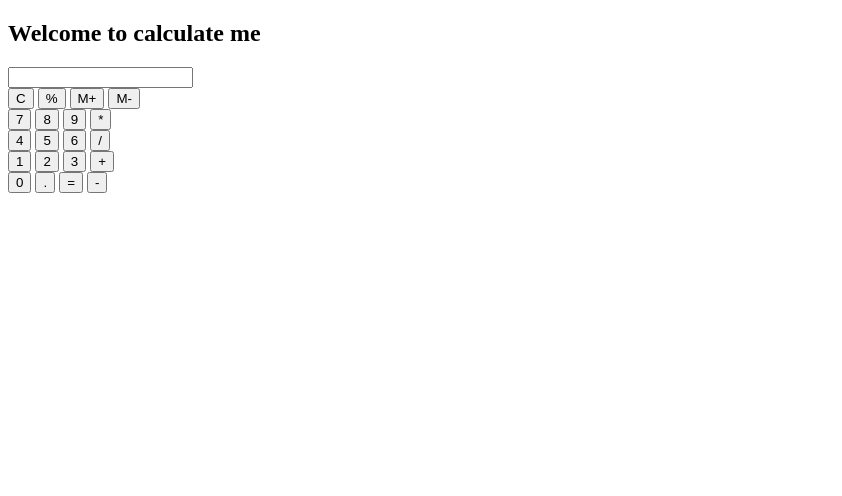
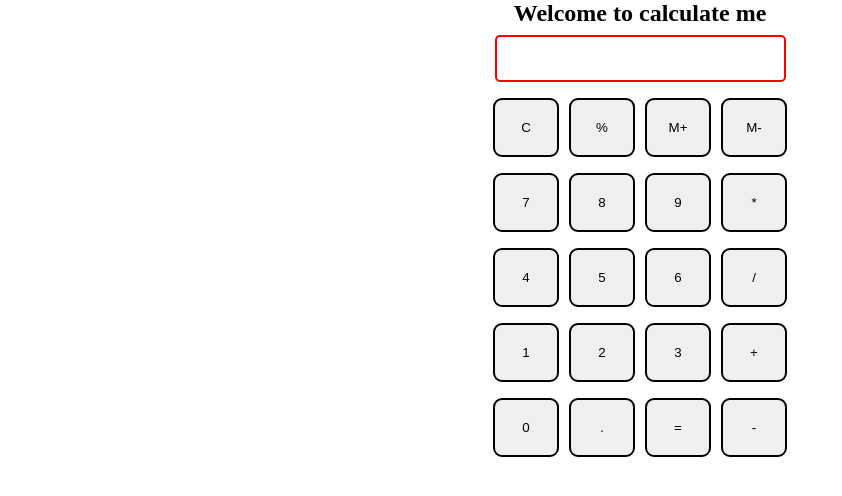
Before and after one commit to ahtsham92/calculator, a plain HTML site: page index.html in a window 1280 px wide. Shown: the whole page, without its empty margins (0-842 px from the left). Drawn offline with Linux system fonts and the light colour scheme; files that its build step writes are made by us from their sources; the site is published under a folder, as on GitHub Pages, so addresses that start at the root find nothing.

Commit message:
Update index.html

```diff
--- a/index.html
+++ b/index.html
@@ -4,8 +4,8 @@
     <meta charset="UTF-8">
     <meta name="viewport" content="width=device-width, initial-scale=1.0">
     <title>Calculator using HTML Css and javascript</title>
-    <link rel="stylesheet" href="/css/style.css">
-    <link rel="stylesheet" href="/css/ulility.css">
+    <link rel="stylesheet" href="style.css">
+    <link rel="stylesheet" href="ulility.css">
 
 </head>
 <body>
@@ -54,7 +54,7 @@
 </div>
 
 
-<script src="/js/custom.js"></script>
+<script src="custom.js"></script>
 
 
 </body>
```
